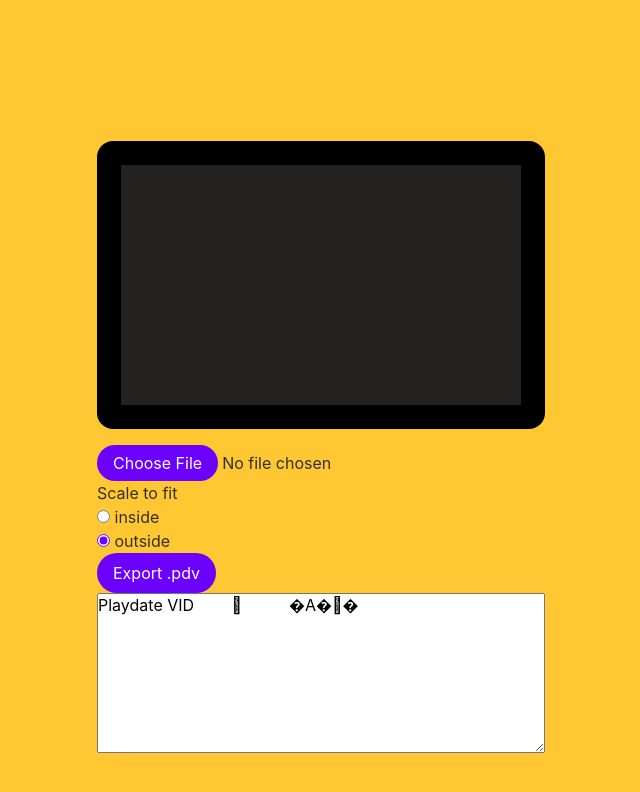
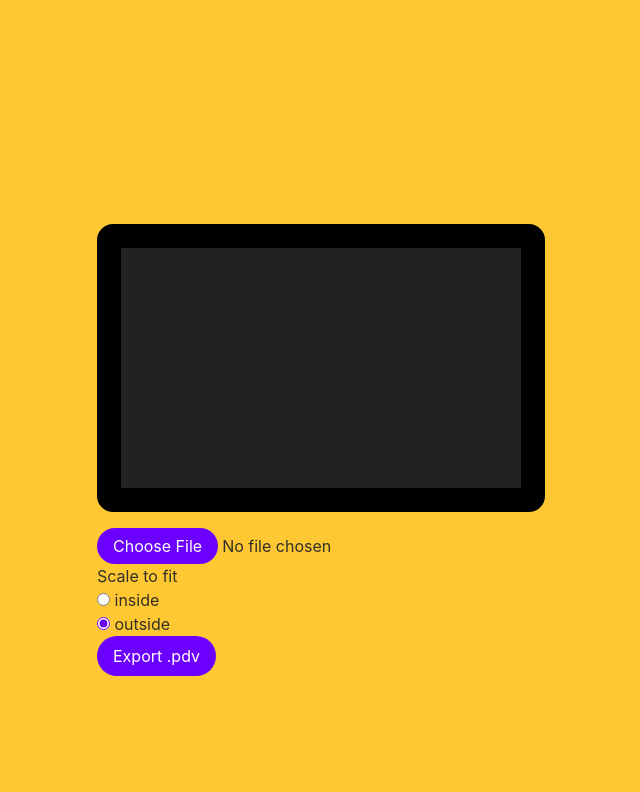
Before and after one commit to hteumeuleu/pdv, a Jekyll site: the page built from index.html, in a window 1280 px wide. Shown: the top 792 px of the page, without its empty margins (319-959 px from the left). Built offline with Jekyll 4.4.1, drawn with Linux system fonts in a browser that asks for light colours.

Commit message:
feat: hide debug textarea

```diff
--- a/index.html
+++ b/index.html
@@ -23,5 +23,5 @@ layout: default
 	<div>
 		<a id="output" href="#" download="export.pdv" class="button">Export .pdv</a>
 	</div>
-	<textarea id="textarea" style="width:100%; height:10rem;"></textarea>
+	<textarea id="textarea" style="width:100%; height:10rem;" hidden></textarea>
 </form>
```
